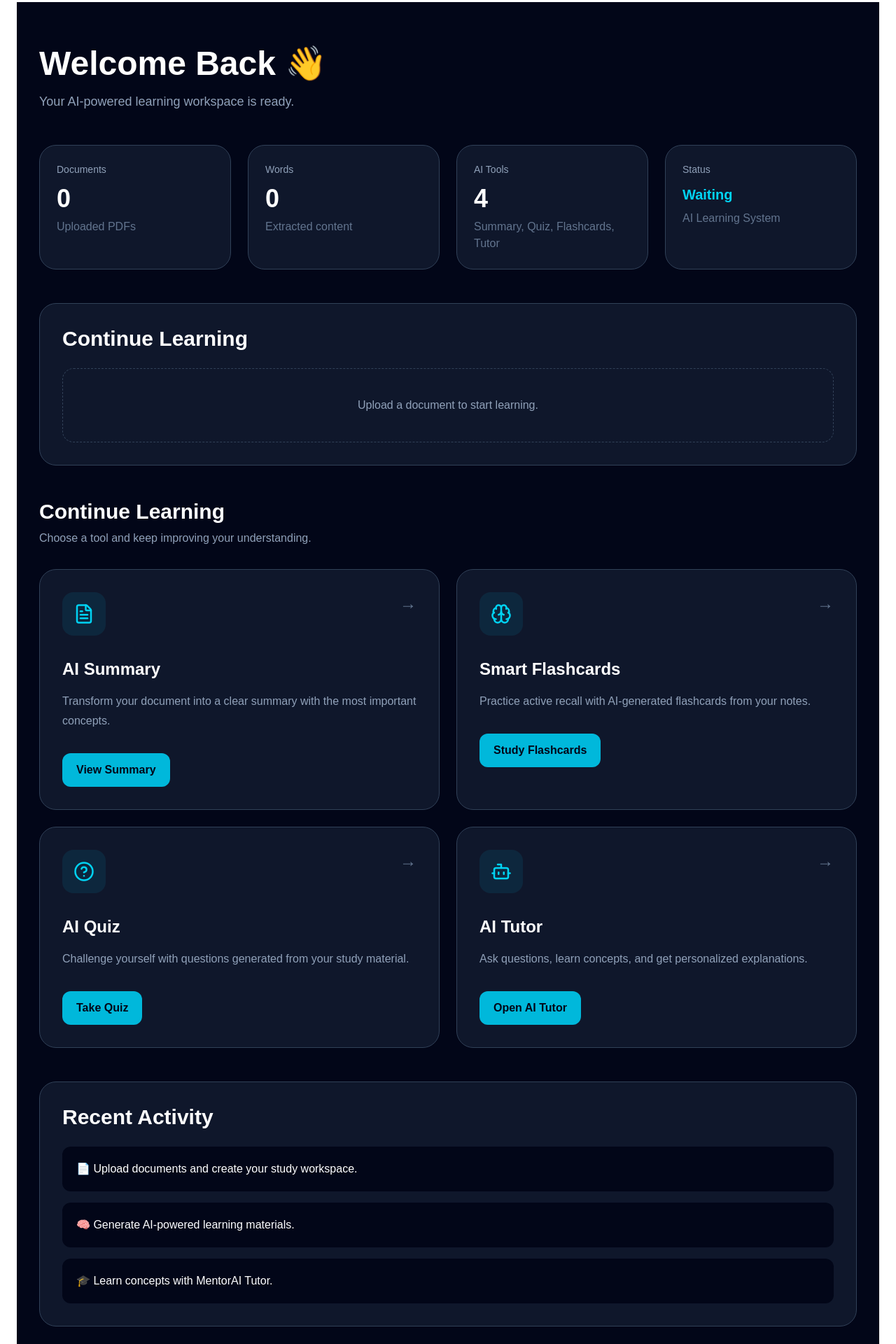
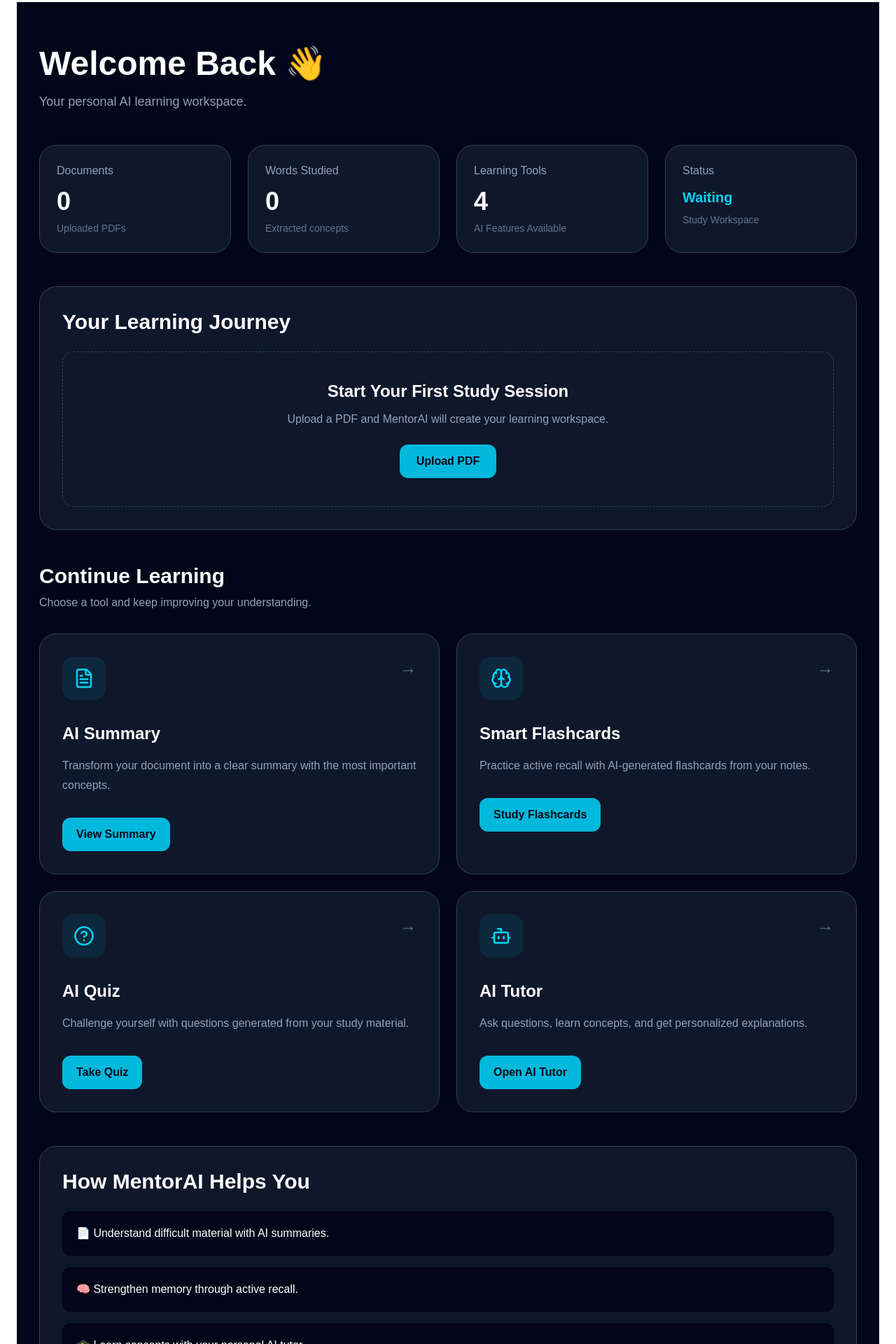
Before and after one commit to baleriaes/mentor-ai, a Next.js app: page /dashboard in a window 1280 px wide. Shown: the part 120-2040 px from the top of the page at 70% size. Built offline with nearby package versions, Linux system fonts and the light colour scheme.

Commit message:
Improve MentorAI dashboard experience

```diff
--- a/app/dashboard/page.tsx
+++ b/app/dashboard/page.tsx
@@ -1,16 +1,25 @@
 "use client";
 
 import { useEffect, useState } from "react";
+import Link from "next/link";
 import { getStudySession, StudySession } from "@/lib/studyStore";
 import DashboardQuickActions from "@/components/DashboardQuickActions";
 
+
 export default function Dashboard() {
 
-  const [session, setSession] = useState<StudySession | null>(null);
 
-  useEffect(() => {
+  const [session,setSession] = useState<StudySession | null>(null);
+
+
+
+  useEffect(()=>{
+
     setSession(getStudySession());
-  }, []);
+
+  },[]);
+
+
 
 
   const wordCount = session
@@ -18,45 +27,59 @@
     : 0;
 
 
+
+
 return (
 
 <main className="min-h-[calc(100vh-80px)] bg-slate-950 text-white">
 
+
 <div className="mx-auto max-w-7xl px-8 py-16">
 
 
-        {/* Header */}
+
+
 
 <section className="mb-12">
 
+
 <h1 className="text-5xl font-bold">
+
 Welcome Back 👋
+
 </h1>
 
+
 <p className="mt-4 text-lg text-slate-400">
-            Your AI-powered learning workspace is ready.
+
+Your personal AI learning workspace.
+
 </p>
+
 
 </section>
 
 
 
-        {/* Stats */}
+
+
+
 
 <section className="grid gap-6 md:grid-cols-4">
 
 
+
 <div className="rounded-3xl border border-slate-700 bg-slate-900 p-6">
 
-            <p className="text-sm text-slate-400">
+<p className="text-slate-400">
 Documents
 </p>
 
 <h2 className="mt-3 text-4xl font-bold">
-              {session ? "1" : "0"}
+{session ? 1 : 0}
 </h2>
 
-            <p className="mt-2 text-slate-500">
+<p className="mt-2 text-sm text-slate-500">
 Uploaded PDFs
 </p>
 
@@ -64,147 +87,69 @@
 
 
 
+
+
 <div className="rounded-3xl border border-slate-700 bg-slate-900 p-6">
 
-            <p className="text-sm text-slate-400">
-              Words
+<p className="text-slate-400">
+Words Studied
 </p>
 
 <h2 className="mt-3 text-4xl font-bold">
 {wordCount.toLocaleString()}
 </h2>
 
-            <p className="mt-2 text-slate-500">
-              Extracted content
+<p className="mt-2 text-sm text-slate-500">
+Extracted concepts
 </p>
 
 </div>
 
 
 
+
+
+
 <div className="rounded-3xl border border-slate-700 bg-slate-900 p-6">
 
-            <p className="text-sm text-slate-400">
-              AI Tools
+<p className="text-slate-400">
+Learning Tools
 </p>
 
 <h2 className="mt-3 text-4xl font-bold">
 4
 </h2>
 
-            <p className="mt-2 text-slate-500">
-              Summary, Quiz, Flashcards, Tutor
+<p className="mt-2 text-sm text-slate-500">
+AI Features Available
 </p>
 
 </div>
 
 
 
+
+
+
 <div className="rounded-3xl border border-slate-700 bg-slate-900 p-6">
 
-            <p className="text-sm text-slate-400">
+<p className="text-slate-400">
 Status
 </p>
 
 <h2 className="mt-3 text-xl font-bold text-cyan-400">
-              {session ? "Ready" : "Waiting"}
+
+{session ? "Ready 🚀" : "Waiting"}
+
 </h2>
 
-            <p className="mt-2 text-slate-500">
-              AI Learning System
+<p className="mt-2 text-sm text-slate-500">
+
+Study Workspace
+
 </p>
 
 </div>
-
-
-        </section>
-
-
-
-
-        {/* Current Document */}
-
-
-        <section className="mt-12 rounded-3xl border border-slate-700 bg-slate-900 p-8">
-
-
-          <h2 className="text-3xl font-bold">
-            Continue Learning
-          </h2>
-
-
-
-          {session ? (
-
-            <div className="mt-6 rounded-2xl bg-slate-950 p-6">
-
-
-              <h3 className="text-2xl font-semibold">
-                📘 {session.filename}
-              </h3>
-
-
-              <p className="mt-3 text-slate-400">
-                Uploaded:
-                {" "}
-                {new Date(session.uploadedAt).toLocaleDateString()}
-              </p>
-
-
-
-              <div className="mt-6 flex flex-wrap gap-4">
-
-
-                <a
-                  href="/chat"
-                  className="rounded-xl bg-cyan-500 px-6 py-3 font-semibold text-slate-950 hover:bg-cyan-400"
-                >
-                  Open AI Tutor
-                </a>
-
-
-
-                <a
-                  href="/summary"
-                  className="rounded-xl border border-slate-700 px-6 py-3 hover:border-cyan-400"
-                >
-                  View Summary
-                </a>
-
-
-
-                <a
-                  href="/flashcards"
-                  className="rounded-xl border border-slate-700 px-6 py-3 hover:border-cyan-400"
-                >
-                  Flashcards
-                </a>
-
-
-
-                <a
-                  href="/quiz"
-                  className="rounded-xl border border-slate-700 px-6 py-3 hover:border-cyan-400"
-                >
-                  Quiz
-                </a>
-
-
-              </div>
-
-
-            </div>
-
-
-          ) : (
-
-            <div className="mt-6 rounded-2xl border border-dashed border-slate-700 p-10 text-center text-slate-400">
-
-              Upload a document to start learning.
-
-            </div>
-
-          )}
 
 
 
@@ -214,7 +159,204 @@
 
 
 
-        {/* Quick Actions */}
+
+
+
+<section className="mt-12 rounded-3xl border border-slate-700 bg-slate-900 p-8">
+
+
+
+<h2 className="text-3xl font-bold">
+
+Your Learning Journey
+
+</h2>
+
+
+
+{session ? (
+
+
+<>
+
+
+<div className="mt-6 rounded-2xl bg-slate-950 p-6">
+
+
+<h3 className="text-2xl font-bold">
+
+📘 {session.filename}
+
+</h3>
+
+
+<p className="mt-3 text-slate-400">
+
+Uploaded:
+
+{" "}
+
+{new Date(session.uploadedAt).toLocaleDateString()}
+
+</p>
+
+
+</div>
+
+
+
+
+
+
+<div className="mt-8 grid gap-5 md:grid-cols-4">
+
+
+<Link href="/summary"
+
+className="rounded-2xl bg-slate-950 p-6 hover:ring-2 hover:ring-cyan-400">
+
+📝
+
+<h3 className="mt-3 font-bold">
+
+Summary
+
+</h3>
+
+<p className="mt-2 text-sm text-slate-400">
+
+Understand concepts
+
+</p>
+
+</Link>
+
+
+
+
+
+<Link href="/flashcards"
+
+className="rounded-2xl bg-slate-950 p-6 hover:ring-2 hover:ring-cyan-400">
+
+🧠
+
+<h3 className="mt-3 font-bold">
+
+Flashcards
+
+</h3>
+
+<p className="mt-2 text-sm text-slate-400">
+
+Practice memory
+
+</p>
+
+</Link>
+
+
+
+
+
+<Link href="/quiz"
+
+className="rounded-2xl bg-slate-950 p-6 hover:ring-2 hover:ring-cyan-400">
+
+❓
+
+<h3 className="mt-3 font-bold">
+
+Quiz
+
+</h3>
+
+<p className="mt-2 text-sm text-slate-400">
+
+Test yourself
+
+</p>
+
+</Link>
+
+
+
+
+
+<Link href="/chat"
+
+className="rounded-2xl bg-slate-950 p-6 hover:ring-2 hover:ring-cyan-400">
+
+🤖
+
+<h3 className="mt-3 font-bold">
+
+AI Tutor
+
+</h3>
+
+<p className="mt-2 text-sm text-slate-400">
+
+Ask questions
+
+</p>
+
+</Link>
+
+
+
+</div>
+
+
+
+</>
+
+
+) : (
+
+
+<div className="mt-6 rounded-2xl border border-dashed border-slate-700 p-10 text-center">
+
+
+<h3 className="text-2xl font-bold">
+
+Start Your First Study Session
+
+</h3>
+
+
+<p className="mt-3 text-slate-400">
+
+Upload a PDF and MentorAI will create your learning workspace.
+
+</p>
+
+
+<Link
+
+href="/upload"
+
+className="mt-6 inline-block rounded-xl bg-cyan-500 px-6 py-3 font-bold text-slate-950"
+
+>
+
+Upload PDF
+
+</Link>
+
+
+</div>
+
+
+)}
+
+
+</section>
+
+
+
+
+
 
 
 <DashboardQuickActions />
@@ -223,32 +365,40 @@
 
 
 
-        {/* Activity */}
 
 
 <section className="mt-12 rounded-3xl border border-slate-700 bg-slate-900 p-8">
 
 
 <h2 className="text-3xl font-bold">
-            Recent Activity
+
+How MentorAI Helps You
+
 </h2>
+
 
 
 <div className="mt-6 space-y-4">
 
 
 <div className="rounded-xl bg-slate-950 p-5">
-              📄 Upload documents and create your study workspace.
+
+📄 Understand difficult material with AI summaries.
+
 </div>
 
 
 <div className="rounded-xl bg-slate-950 p-5">
-              🧠 Generate AI-powered learning materials.
+
+🧠 Strengthen memory through active recall.
+
 </div>
 
 
 <div className="rounded-xl bg-slate-950 p-5">
-              🎓 Learn concepts with MentorAI Tutor.
+
+🎓 Learn concepts with your personal AI tutor.
+
 </div>
 
 
@@ -256,6 +406,9 @@
 
 
 </section>
+
+
+
 
 
 </div>
```
Lines whose indentation alone changed are shown as unchanged.
